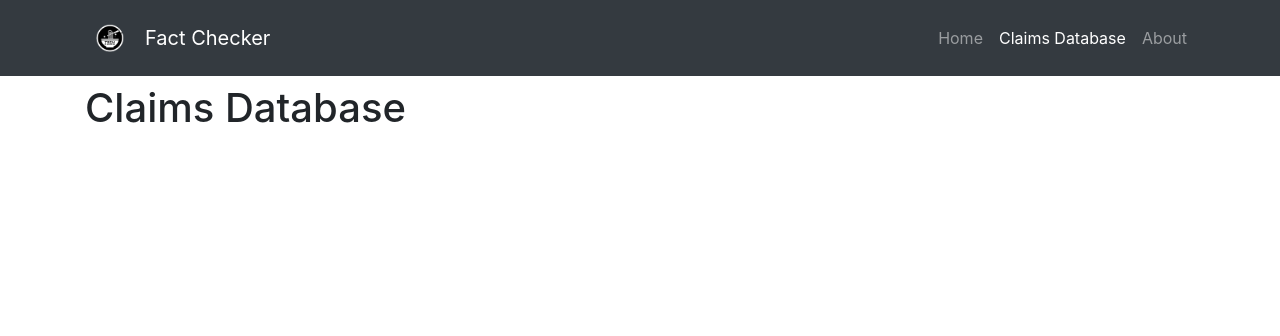
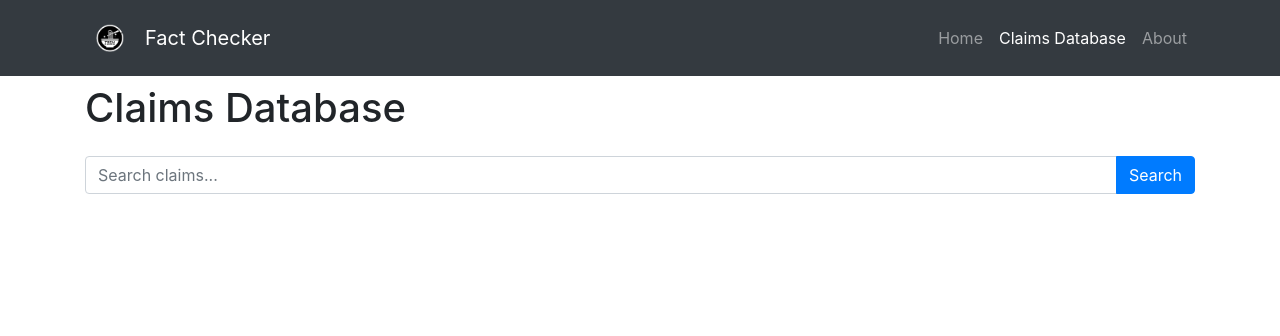
Before and after one commit to solutionsolar/groq-fact-checker, a Flask app: page /news in a window 1280 px wide. Shown: the top 336 px of the page. Run offline with Flask 3, Linux system fonts and the light colour scheme; some libraries are stand-ins or nearby versions.

Commit message:
updated db added source query to claims database and search

```diff
--- a/app.py
+++ b/app.py
@@ -33,6 +33,7 @@ class Claim(db.Model):
     veracity_probability = db.Column(db.Float)
     veracity_justification = db.Column(db.Text)
     final_truth_score = db.Column(db.Float)
+    original_query = db.Column(db.Text)  # New column for storing the original query
     overall_scores = db.relationship('OverallCRAAPScore', backref='claim', lazy=True)
     sources = db.relationship('Source', backref='claim', lazy=True)
 
@@ -251,7 +252,7 @@ def compute_overall_craap_score(craap_scores_list):
 
 
 
-def extract_and_verify_claims(text):
+def extract_and_verify_claims(text, original_query):
     claims = extract_claims(text)
     results = []
 
@@ -266,7 +267,7 @@ def extract_and_verify_claims(text):
         # Check if the claim already exists in the database
         claim = Claim.query.filter_by(text=claim_text).first()
         if not claim:
-            claim = Claim(text=claim_text)
+            claim = Claim(text=claim_text, original_query=original_query)
             db.session.add(claim)
             db.session.commit()
 
@@ -523,16 +524,25 @@ def index():
         else:
             text = content
 
-        fact_check_results = extract_and_verify_claims(text)
+        fact_check_results = extract_and_verify_claims(text, original_query=content)
 
         return render_template('results.html', results=fact_check_results)
     return render_template('index.html')
 
-@app.route('/news')
+@app.route('/news', methods=['GET'])
 def news():
-    claims = Claim.query.order_by(Claim.date_checked.desc()).all()
+    search_query = request.args.get('search', '')
+    page = request.args.get('page', 1, type=int)
+    per_page = 10  # Number of claims per page
+    if search_query:
+        claims = Claim.query.filter(Claim.text.contains(search_query) |
+                                    Claim.original_query.contains(search_query))
+    else:
+        claims = Claim.query
+    paginated_claims = claims.order_by(Claim.date_checked.desc()).paginate(page=page, per_page=per_page, error_out=False)
+
     claims_data = []
-    for claim in claims:
+    for claim in paginated_claims.items:
         overall_scores = {score.criterion: score.score for score in claim.overall_scores}
         sources = [{
             'name': source.name,
@@ -547,9 +557,10 @@ def news():
             'veracity_probability': claim.veracity_probability,
             'veracity_justification': claim.veracity_justification,
             'final_truth_score': claim.final_truth_score,
-            'sources': sources
+            'sources': sources,
+            'original_query': claim.original_query
         })
-    return render_template('news.html', claims=claims_data)
+    return render_template('news.html', claims=claims_data, paginated_claims=paginated_claims, search_query=search_query)
 
 @app.route('/claim/<int:claim_id>')
 def claim_detail(claim_id):
--- a/templates/news.html
+++ b/templates/news.html
@@ -69,12 +69,23 @@
 
     <div class="container mt-4">
         <h1 class="mb-4">Claims Database</h1>
-
+        <!-- Search form -->
+        <form action="{{ url_for('news') }}" method="get" class="mb-4">
+            <div class="input-group">
+                <input type="text" class="form-control" name="search" placeholder="Search claims..." value="{{ search_query }}">
+                <div class="input-group-append">
+                    <button class="btn btn-primary" type="submit">Search</button>
+                </div>
+            </div>
+        </form>
         {% for claim in claims %}
         <div class="card claim-card">
             <div class="card-body">
                 <h5 class="card-title">{{ claim.text }}</h5>
                 <h6 class="card-subtitle mb-2 text-muted">Checked on {{ claim.date_checked.strftime('%Y-%m-%d') }}</h6>
+                {% if claim.original_query %}
+                    <p class="card-text"><small class="text-muted">Original Query: {{ claim.original_query }}</small></p>
+                {% endif %}
 
                 {% if claim.veracity_probability is not none %}
                     {% set verdict = interpret_probability(claim.veracity_probability) %}
@@ -129,6 +140,28 @@
         </div>
         {% endfor %}
     </div>
+    <!-- Pagination -->
+    <nav aria-label="Page navigation" class="mt-4">
+        <ul class="pagination justify-content-center">
+            {% for page in paginated_claims.iter_pages(left_edge=2, left_current=2, right_current=3, right_edge=2) %}
+                {% if page %}
+                    {% if page != paginated_claims.page %}
+                        <li class="page-item">
+                            <a class="page-link" href="{{ url_for('news', page=page, search=search_query) }}">{{ page }}</a>
+                        </li>
+                    {% else %}
+                        <li class="page-item active">
+                            <span class="page-link">{{ page }} <span class="sr-only">(current)</span></span>
+                        </li>
+                    {% endif %}
+                {% else %}
+                    <li class="page-item disabled">
+                        <span class="page-link">...</span>
+                    </li>
+                {% endif %}
+            {% endfor %}
+        </ul>
+    </nav>
 
     <script src="https://code.jquery.com/jquery-3.5.1.slim.min.js"></script>
     <script src="https://cdn.jsdelivr.net/npm/@popperjs/core@2.5.3/dist/umd/popper.min.js"></script>
```
Also changed, not shown: migrations/versions/0b4eb2fc42ef_add_original_query_column_to_claim_model.py (added, +32 -0 lines).
